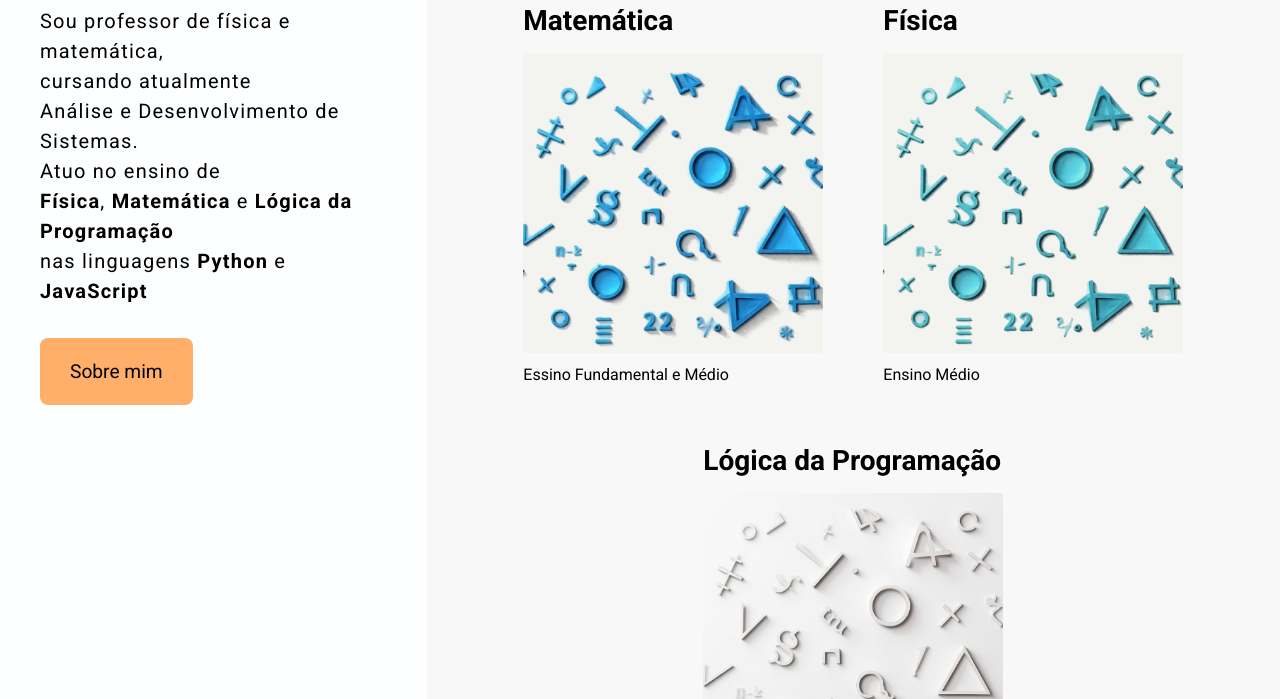
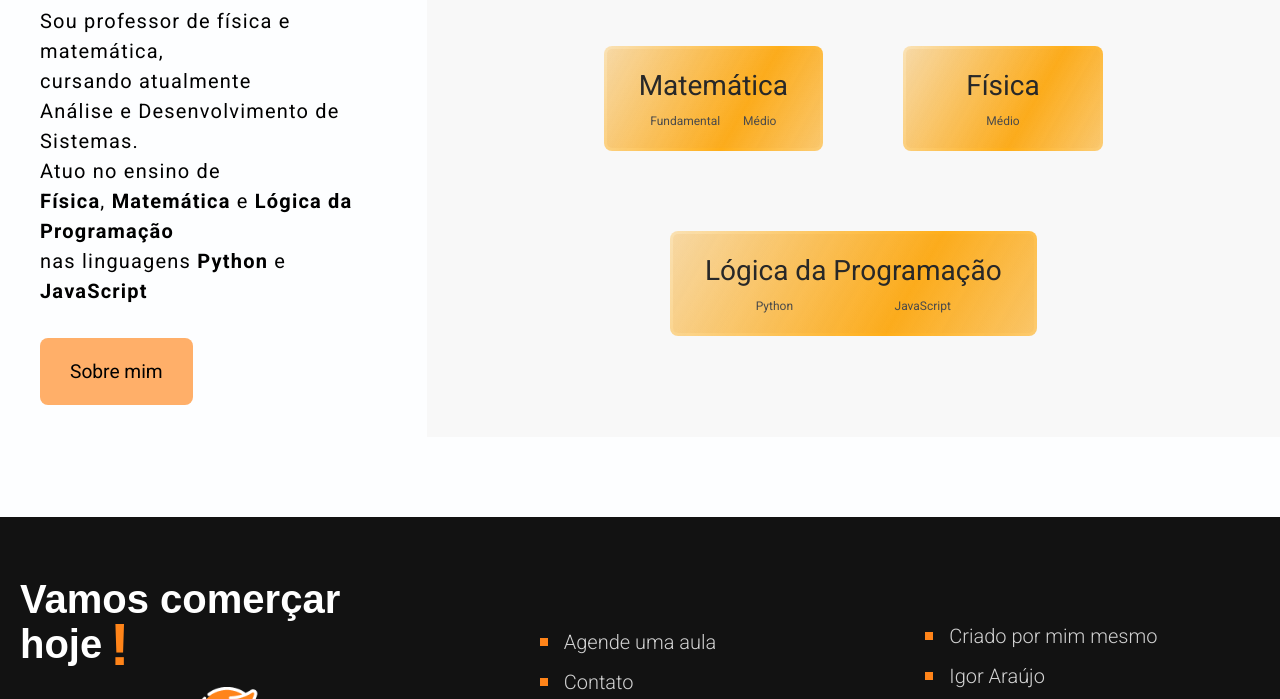
Before and after one commit to Igor-Calandrine/Pagina-Aula-Particular, a plain HTML site: page index.html in a window 1280 px wide. Shown: the part 1388-2087 px from the top of the page. Drawn offline with Linux system fonts and the light colour scheme; a web font is replaced by a local one.

Commit message:
Animações

```diff
--- a/index.html
+++ b/index.html
@@ -55,7 +55,7 @@
 
 <main>
    <div class="container-ensino1">
-      <h1>O que eu ensino <span class="spanDecorativo">?</span></h1>
+      <h1>O que eu ensino <span class="spanDecorativo spanDecorativoAnimar">?</span></h1>
       <p>Sou professor de física e matemática, <br>cursando atualmente <br>Análise e Desenvolvimento de Sistemas.</p>
       <p>Atuo no ensino de </p>
          <p><strong>Física</strong>, <strong>Matemática</strong> e <strong>Lógica da Programação</strong></p>
@@ -64,27 +64,34 @@
    </div>
 
    <div class="conteudos-pai">
-      <div>
+      <div class="conteudos">
          <h2>Matemática</h2>
-         <a href="#"><img class="conteudos" src="img/Conteudo2R.png" alt="símbolos"></a>
-         <p>Essino Fundamental e Médio</p>
+         <div class="sub-conteudo">
+            <p>Fundamental</p>
+            <p>Médio</p>
+         </div>
+
       </div>
-      <div>
+      <div class="conteudos">
          <h2>Física</h2>
-         <a href="#"><img class="conteudos" src="img/Conteudo1R.png" alt="símbolos"></a>
-         <p>Ensino Médio</p>
+         <div class="sub-conteudo">
+            <p>Médio</p>
+         </div>
+
       </div>
-      <div>
+      <div class="conteudos">
          <h2>Lógica da Programação</h2>
-         <a href="#"><img class="conteudos" src="img/Conteudo6R.png" alt="símbolos"></a>
-         <p>Ensino Fundamental e Médio</p>
+         <div class="sub-conteudo">
+            <p>Python</p>
+            <p>JavaScript</p>
+         </div>
       </div>
    </div>
 </main>
 
 <footer>
    <div class="comecar">
-      <p>Vamos comerçar hoje <span class="spanDecorativo">!</span></p>
+      <p>Vamos comerçar hoje <span class="spanDecorativo spanDecorativoAnimar">!</span></p>
       <img src="./img/estudante.png" alt="garoto estudando">
    </div>
    <div class="info">
--- a/style/footer.css
+++ b/style/footer.css
@@ -18,6 +18,10 @@ footer {
    align-self: start;
    color: white;
    margin-top: 20px;
+}
+
+.comecar p {
+   position: relative;;
 }
 
 .comecar img {
@@ -70,10 +74,7 @@ footer {
 
 .contatos img {
    width: 40px;
-}
-
-.contatos img:hover {
-   animation: girar 1.5s linear infinite;
+   animation: girar 2s linear infinite;
 }
 
 @keyframes girar {
--- a/style/main.css
+++ b/style/main.css
@@ -31,21 +31,59 @@ main {
    padding: 60px;
    display: flex;
    flex-wrap: wrap;
-   gap: 60px;
+   gap: 80px;
    justify-content:center;
+   align-content: center;
+   align-items: center;
+}
+
+.conteudos {
+   background-color: rgba(222, 149, 54, 0.125);
+   padding: 20px 32px;
+   border-radius: 8px;
+   min-width: 200px;
+   max-width: 600px;
+   text-align: center;
+   border: 3px solid transparent;
+
+   background:
+      linear-gradient(120deg, rgba(222,149,54,0.125), rgba(222, 149, 54, 0.079)) padding-box,
+      linear-gradient(120deg, transparent, rgb(255, 174, 25), transparent) border-box;
+   background-size: 200% 100%;
+   animation: bordaMove 3s linear infinite alternate;
+
+   transition: 1s;
+}
+
+.conteudos:hover {
+   background-color: rgba(222, 149, 54, 0.368);
+   scale: 110%;
 
 }
 
-.conteudos-pai h2 {
-   font-size: 1.75rem;
+@keyframes bordaMove {
+   from {
+      background-position: 0% 0;
+   }
+   to {
+      background-position: 100% 0;
+   }
 }
 
-.conteudos-pai img {
-   margin-top: 16px;
-   cursor: pointer;
-   max-width: 300px;
+.conteudos h2{
+   font-size: 1.75rem;
+   font-weight: 400;
+   color: rgb(40, 40, 40);
 }
 
 .conteudos-pai p {
    margin-top: 12px;
 }
+
+.sub-conteudo {
+   display: flex;
+   justify-content: space-around;
+   text-align: center;
+   font-size: 0.75rem;
+   color: rgb(74, 74, 74);
+}
--- a/style/utilitários.css
+++ b/style/utilitários.css
@@ -31,4 +31,19 @@
 
 .spanDecorativo {
    color: var(--spanDecorativo);
+
 }
+
+.spanDecorativoAnimar {
+   animation: pulsar 1s linear infinite alternate;
+   display: inline-block;
+}
+
+@keyframes pulsar {
+   from {
+      scale: 100%;
+   }
+   to {
+      scale: 150%;
+   }
+}
```
Also changed, not shown: Agende/agende.html (+1 -1 lines), Contato/contato.html (+1 -1 lines).
